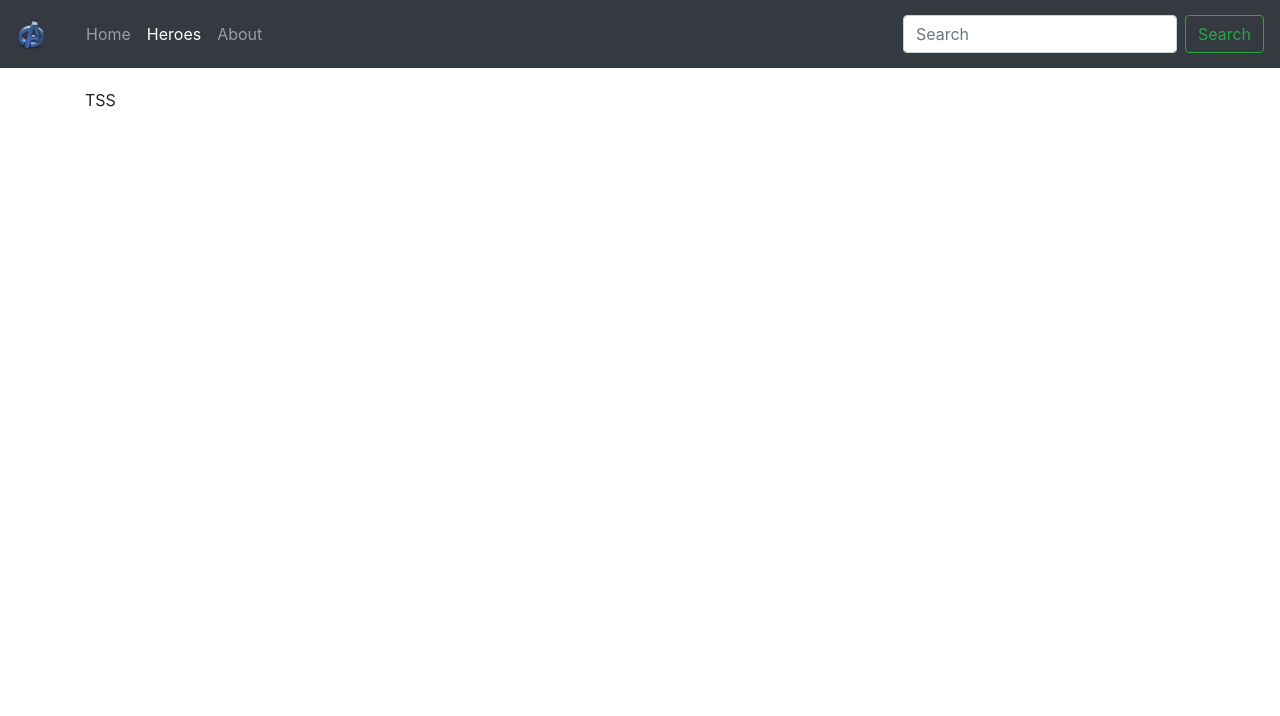
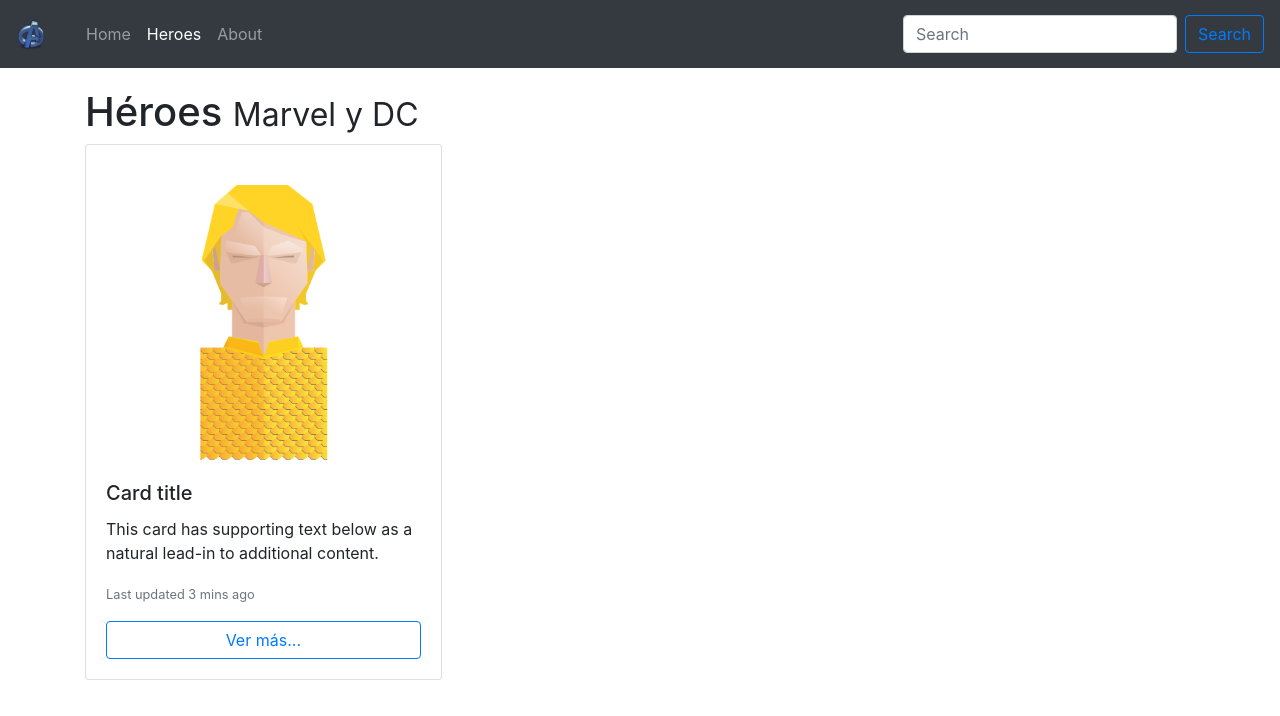
Before and after one commit to luisedcastillo/angular-heros, an Angular app: page /heroes in a window 1280 px wide. Shown: the top 716 px of the page. Built offline with nearby package versions, Linux system fonts and the light colour scheme.

Commit message:
Heroes service added & navar fixed.

```diff
--- a/src/app/app.module.ts
+++ b/src/app/app.module.ts
@@ -7,6 +7,7 @@
 import { APP_ROUTING } from './app.routes';
 
 // Services
+import { HeroesService } from './services/heroes.service';
 
 // Components
 import { AppComponent } from './app.component';
@@ -27,7 +28,9 @@
     BrowserModule,
     APP_ROUTING
   ],
-  providers: [],
+  providers: [
+    HeroesService
+  ],
   bootstrap: [AppComponent]
 })
 export class AppModule { }
--- a/src/app/components/heroes/heroes.component.html
+++ b/src/app/components/heroes/heroes.component.html
@@ -1 +1,14 @@
-TSS
+<h1>Héroes <small>Marvel y DC</small></h1>
+<div class="card-columns">
+    <div class="card">
+        <img class="card-img-top" src="assets/img/aquaman.png" alt="Card image cap">
+        <div class="card-body">
+          <h5 class="card-title">Card title</h5>
+          <p class="card-text">This card has supporting text below as a natural lead-in to additional content.</p>
+          <p class="card-text"><small class="text-muted">Last updated 3 mins ago</small></p>
+          <button type="button" class="btn btn-outline-primary btn-block">
+                Ver más...
+            </button>
+        </div>
+    </div>
+</div>
--- a/src/app/components/heroes/heroes.component.ts
+++ b/src/app/components/heroes/heroes.component.ts
@@ -1,4 +1,5 @@
 import { Component, OnInit } from '@angular/core';
+import { HeroesService } from '../../services/heroes.service';
 
 @Component({
   selector: 'app-heroes',
@@ -6,7 +7,9 @@
 })
 export class HeroesComponent implements OnInit {
 
-  constructor() { }
+  constructor(private heroesService: HeroesService) {
+
+  }
 
   ngOnInit() {
   }
--- a/src/app/components/shared/navbar/navbar.component.html
+++ b/src/app/components/shared/navbar/navbar.component.html
@@ -23,7 +23,7 @@
 
     <form class="form-inline my-2 my-lg-0">
       <input class="form-control mr-sm-2" type="search" placeholder="Search" aria-label="Search">
-      <button class="btn btn-outline-success my-2 my-sm-0" type="submit">Search</button>
+      <button class="btn btn-outline-primary my-2 my-sm-0" type="submit">Search</button>
     </form>
   </div>
 </nav>
--- /dev/null
+++ b/src/app/services/heroes.service.ts
@@ -0,0 +1,73 @@
+import { Injectable } from '@angular/core';
+
+@Injectable()
+export class HeroesService {
+
+  private heroes: any = [
+    {
+      nombre: 'Aquaman',
+      // tslint:disable-next-line:max-line-length
+      bio: 'El poder más reconocido de Aquaman es la capacidad telepática para comunicarse con la vida marina, la cual puede convocar a grandes distancias.',
+      img: 'assets/img/aquaman.png',
+      aparicion: '1941-11-01',
+      casa: 'DC'
+    },
+    {
+      nombre: 'Batman',
+      // tslint:disable-next-line:max-line-length
+      bio: 'Los rasgos principales de Batman se resumen en «destreza física, habilidades deductivas y obsesión». La mayor parte de las características básicas de los cómics han variado por las diferentes interpretaciones que le han dado al personaje.',
+      img: 'assets/img/batman.png',
+      aparicion: '1939-05-01',
+      casa: 'DC'
+    },
+    {
+      nombre: 'Daredevil',
+      // tslint:disable-next-line:max-line-length
+      bio: 'Al haber perdido la vista, los cuatro sentidos restantes de Daredevil fueron aumentados por la radiación a niveles superhumanos, en el accidente que tuvo cuando era niño. A pesar de su ceguera, puede \'ver\' a través de un \'sexto sentido\' que le sirve como un radar similar al de los murciélagos.',
+      img: 'assets/img/daredevil.png',
+      aparicion: '1964-01-01',
+      casa: 'Marvel'
+    },
+    {
+      nombre: 'Hulk',
+      // tslint:disable-next-line:max-line-length
+      bio: 'Su principal poder es su capacidad de aumentar su fuerza hasta niveles prácticamente ilimitados a la vez que aumenta su furia. Dependiendo de qué personalidad de Hulk esté al mando en ese momento (el Hulk Banner es el más débil, pero lo compensa con su inteligencia).',
+      img: 'assets/img/hulk.png',
+      aparicion: '1962-05-01',
+      casa: 'Marvel'
+    },
+    {
+      nombre: 'Linterna Verde',
+      // tslint:disable-next-line:max-line-length
+      bio: 'Poseedor del anillo de poder que posee la capacidad de crear manifestaciones de luz sólida mediante la utilización del pensamiento. Es alimentado por la Llama Verde (revisada por escritores posteriores como un poder místico llamado Starheart), una llama mágica contenida en dentro de un orbe (el orbe era en realidad un meteorito verde de metal que cayó a la Tierra, el cual encontró un fabricante de lámparas llamado Chang)',
+      img: 'assets/img/linterna-verde.png',
+      aparicion: '1940-06-01',
+      casa: 'DC'
+    },
+    {
+      nombre: 'Spider-Man',
+      // tslint:disable-next-line:max-line-length
+      bio: 'Tras ser mordido por una araña radiactiva, obtuvo los siguientes poderes sobrehumanos, una gran fuerza, agilidad, poder trepar por paredes. La fuerza de Spider-Man le permite levantar 10 toneladas o más. Gracias a esta gran fuerza Spider-Man puede realizar saltos íncreibles. Un \'sentido arácnido\', que le permite saber si un peligro se cierne sobre él, antes de que suceda. En ocasiones este puede llevar a Spider-Man al origen del peligro.',
+      img: 'assets/img/spiderman.png',
+      aparicion: '1962-08-01',
+      casa: 'Marvel'
+    },
+    {
+      nombre: 'Wolverine',
+      // tslint:disable-next-line:max-line-length
+      bio: 'En el universo ficticio de Marvel, Wolverine posee poderes regenerativos que pueden curar cualquier herida, por mortal que ésta sea, además ese mismo poder hace que sea inmune a cualquier enfermedad existente en la Tierra y algunas extraterrestres . Posee también una fuerza sobrehumana, que si bien no se compara con la de otros superhéroes como Hulk, sí sobrepasa la de cualquier humano.',
+      img: 'assets/img/wolverine.png',
+      aparicion: '1974-11-01',
+      casa: 'Marvel'
+    }
+  ];
+
+  constructor() {
+    console.log('This service is ready to use...');
+  }
+
+  getHeroes() {
+    return this.heroes;
+  }
+
+}
--- a/src/styles.css
+++ b/src/styles.css
@@ -1,3 +1,7 @@
+body{
+    padding-bottom: 50px;
+}
+
 .main-container{
     margin-top: 20px;
 }
```
